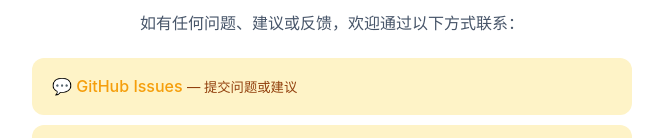
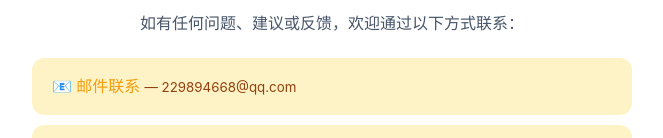
Before and after one commit to Darinyazanr/smile-app, a website: page docs/support/index.html in a window 1280 px wide. Shown: the part 662-800 px from the top of the page, without its empty margins (308-971 px from the left). Drawn offline with Linux system fonts and the light colour scheme.

Commit message:
docs: 技术支持页面添加邮箱联系方式

```diff
--- a/docs/support/index.html
+++ b/docs/support/index.html
@@ -61,6 +61,9 @@
     <h2>联系我们</h2>
     <p>如有任何问题、建议或反馈，欢迎通过以下方式联系：</p>
     <div class="links">
+      <a class="link-card" href="mailto:229894668@qq.com">
+        📧 邮件联系 <small>— 229894668@qq.com</small>
+      </a>
       <a class="link-card" href="https://github.com/Darinyazanr/smile-app/issues">
         💬 GitHub Issues <small>— 提交问题或建议</small>
       </a>
```
